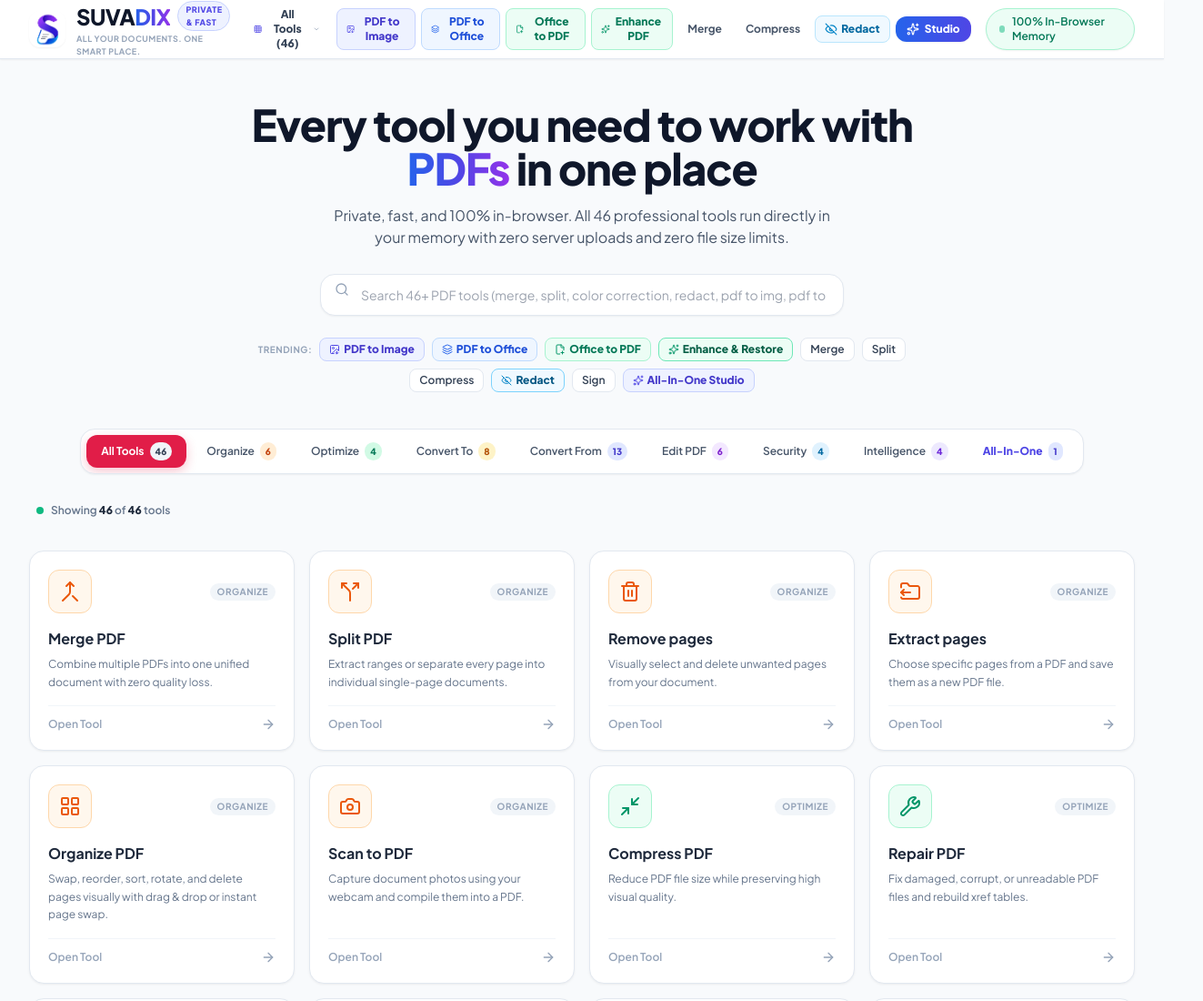
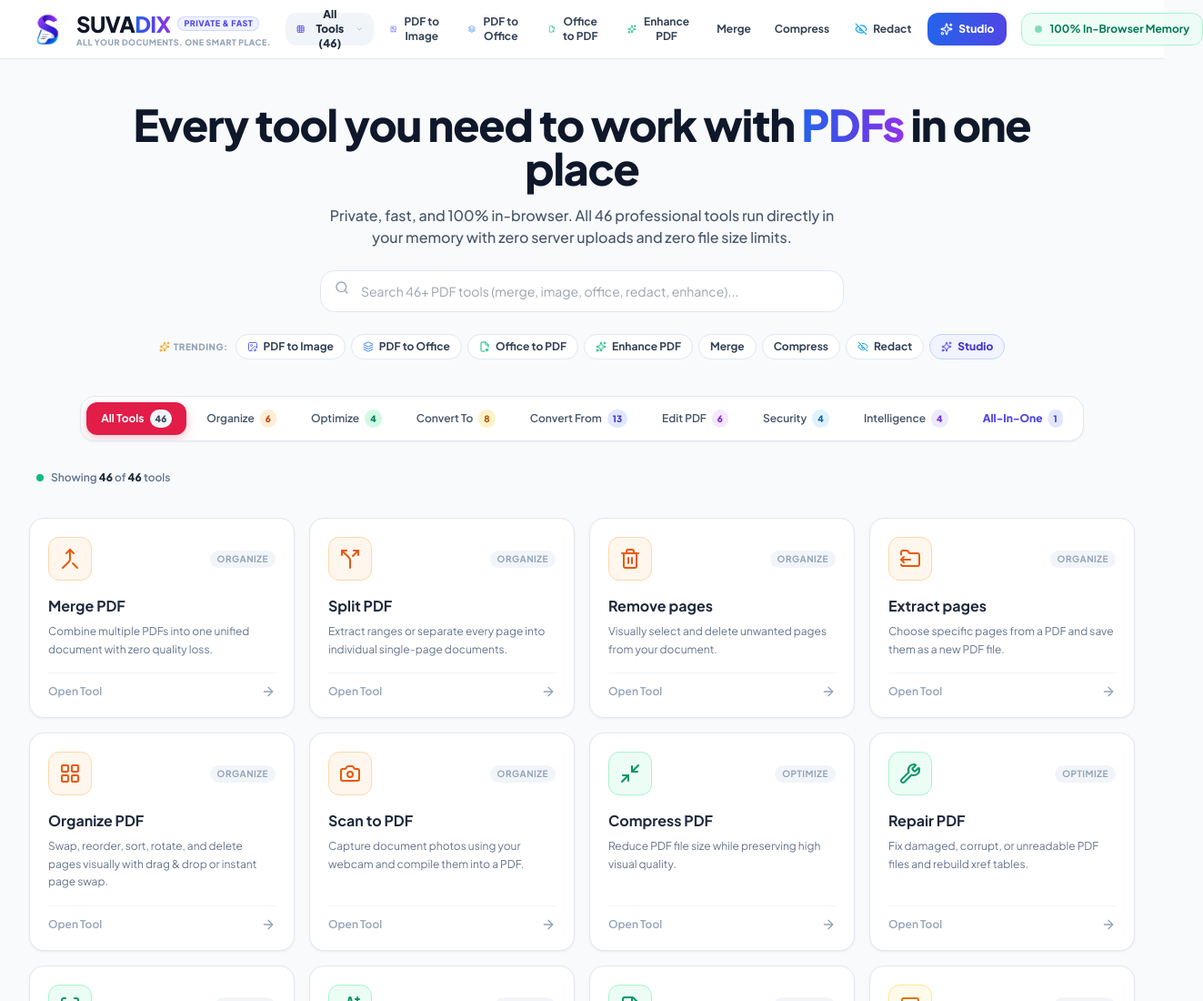
Before and after one commit to editorakilan/SUVADIX, a plain HTML site: page index.html in a window 1280 px wide. Shown: the top 1100 px of the page at 91% size, 1323 px wide, since content can reach past the window. Drawn offline with nearby package versions, Linux system fonts and the light colour scheme; a web font is replaced by a local one.

Commit message:
fix(ui): pixel-perfect alignment for header navbar and single-row trending bar

```diff
--- a/index.html
+++ b/index.html
@@ -50,25 +50,27 @@
 <body class="min-h-screen flex flex-col bg-slate-50 text-slate-900 antialiased selection:bg-indigo-500 selection:text-white">
 
   <!-- Top Clean Navigation -->
-  <header class="sticky top-0 z-40 bg-white border-b border-slate-200 shadow-sm transition-colors duration-200">
+  <header class="sticky top-0 z-40 bg-white/95 dark:bg-slate-900/95 backdrop-blur-md border-b border-slate-200 dark:border-slate-800 shadow-xs transition-colors duration-200">
     <div class="max-w-7xl mx-auto px-4 sm:px-6 lg:px-8 h-16 flex items-center justify-between gap-4">
-      <div class="flex items-center gap-3 cursor-pointer group" onclick="window.app && window.app.closeToolWorkspace()">
-        <img src="assets/suvadix-icon-transparent.png" alt="SUVADIX Logo" class="w-10 h-10 object-contain rounded-xl shadow-sm group-hover:scale-105 transition-transform duration-300">
-        <div class="flex flex-col">
+
+      <!-- Brand Logo Lockup -->
+      <div class="flex items-center gap-3 cursor-pointer group select-none flex-shrink-0" onclick="window.app && window.app.closeToolWorkspace()">
+        <img src="assets/suvadix-icon-transparent.png" alt="SUVADIX Logo" class="w-10 h-10 object-contain rounded-xl shadow-xs group-hover:scale-105 transition-transform duration-200">
+        <div class="flex flex-col justify-center">
           <div class="flex items-center gap-2">
-            <span class="font-extrabold text-2xl tracking-tight text-slate-900 leading-none">SUVA<span class="bg-gradient-to-r from-blue-600 via-indigo-600 to-purple-600 bg-clip-text text-transparent">DIX</span></span>
-            <span class="hidden sm:inline-block px-2 py-0.5 text-[9px] font-extrabold uppercase tracking-wider bg-indigo-50 text-indigo-600 border border-indigo-200 rounded-full">Private & Fast</span>
+            <span class="font-black text-2xl tracking-tight text-slate-900 dark:text-white leading-none">SUVA<span class="bg-gradient-to-r from-blue-600 via-indigo-600 to-purple-600 bg-clip-text text-transparent">DIX</span></span>
+            <span class="hidden sm:inline-flex items-center h-4 px-1.5 text-[9px] font-black uppercase tracking-wider bg-indigo-50 dark:bg-indigo-950 text-indigo-600 dark:text-indigo-400 border border-indigo-200/80 dark:border-indigo-800 rounded-full leading-none">Private & Fast</span>
           </div>
-          <span class="text-[9px] font-bold tracking-wider text-slate-400 uppercase mt-0.5 hidden sm:block">ALL YOUR DOCUMENTS. ONE SMART PLACE.</span>
+          <span class="text-[9px] font-extrabold tracking-wider text-slate-400 dark:text-slate-500 uppercase mt-1 hidden sm:block leading-none">ALL YOUR DOCUMENTS. ONE SMART PLACE.</span>
         </div>
       </div>
 
-      <!-- Header Navigation Bar -->
-      <nav class="hidden lg:flex items-center gap-1.5 text-xs font-bold text-slate-600">
+      <!-- Header Navigation Bar (Uniform Height & Alignment) -->
+      <nav class="hidden xl:flex items-center gap-1.5 text-xs font-bold text-slate-600 dark:text-slate-300">
         <!-- All Tools Mega Dropdown Button -->
-        <div class="relative group" id="header-tools-dropdown-container">
-          <button id="header-all-tools-trigger" class="flex items-center gap-1.5 px-3 py-2 rounded-xl text-slate-700 hover:text-indigo-600 hover:bg-slate-100 transition font-extrabold">
-            <i data-lucide="grid" class="w-4 h-4 text-indigo-600"></i>
+        <div class="relative group h-9 flex items-center" id="header-tools-dropdown-container">
+          <button id="header-all-tools-trigger" class="h-9 inline-flex items-center gap-1.5 px-3 rounded-xl bg-slate-100 hover:bg-slate-200/80 dark:bg-slate-800 dark:hover:bg-slate-700 text-slate-800 dark:text-slate-100 transition-colors font-black">
+            <i data-lucide="grid" class="w-4 h-4 text-indigo-600 dark:text-indigo-400"></i>
             <span>All Tools (46)</span>
             <i data-lucide="chevron-down" class="w-3.5 h-3.5 text-slate-400 group-hover:rotate-180 transition-transform"></i>
           </button>
@@ -79,37 +81,37 @@
           </div>
         </div>
 
-        <button onclick="window.app && window.app.openTool('pdf-to-img')" class="px-2.5 py-1.5 rounded-lg text-indigo-700 bg-indigo-50 hover:bg-indigo-100 border border-indigo-200 transition font-extrabold flex items-center gap-1">
-          <i data-lucide="image-down" class="w-3.5 h-3.5 text-indigo-600"></i>
+        <button onclick="window.app && window.app.openTool('pdf-to-img')" class="h-9 inline-flex items-center gap-1.5 px-3 rounded-xl text-slate-700 dark:text-slate-200 hover:text-indigo-600 hover:bg-slate-100 dark:hover:bg-slate-800 transition-colors font-bold">
+          <i data-lucide="image-down" class="w-3.5 h-3.5 text-indigo-500"></i>
           <span>PDF to Image</span>
         </button>
-        <button onclick="window.app && window.app.openTool('pdf-to-office')" class="px-2.5 py-1.5 rounded-lg text-blue-700 bg-blue-50 hover:bg-blue-100 border border-blue-200 transition font-extrabold flex items-center gap-1">
-          <i data-lucide="layers" class="w-3.5 h-3.5 text-blue-600"></i>
+        <button onclick="window.app && window.app.openTool('pdf-to-office')" class="h-9 inline-flex items-center gap-1.5 px-3 rounded-xl text-slate-700 dark:text-slate-200 hover:text-blue-600 hover:bg-slate-100 dark:hover:bg-slate-800 transition-colors font-bold">
+          <i data-lucide="layers" class="w-3.5 h-3.5 text-blue-500"></i>
           <span>PDF to Office</span>
         </button>
-        <button onclick="window.app && window.app.openTool('office-to-pdf')" class="px-2.5 py-1.5 rounded-lg text-emerald-700 bg-emerald-50 hover:bg-emerald-100 border border-emerald-200 transition font-extrabold flex items-center gap-1">
-          <i data-lucide="file-plus-2" class="w-3.5 h-3.5 text-emerald-600"></i>
+        <button onclick="window.app && window.app.openTool('office-to-pdf')" class="h-9 inline-flex items-center gap-1.5 px-3 rounded-xl text-slate-700 dark:text-slate-200 hover:text-emerald-600 hover:bg-slate-100 dark:hover:bg-slate-800 transition-colors font-bold">
+          <i data-lucide="file-plus-2" class="w-3.5 h-3.5 text-emerald-500"></i>
           <span>Office to PDF</span>
         </button>
-        <button onclick="window.app && window.app.openTool('color-correction')" class="px-2.5 py-1.5 rounded-lg text-emerald-700 bg-emerald-50 hover:bg-emerald-100 border border-emerald-200 transition font-extrabold flex items-center gap-1">
-          <i data-lucide="sparkles" class="w-3.5 h-3.5 text-emerald-600"></i>
+        <button onclick="window.app && window.app.openTool('color-correction')" class="h-9 inline-flex items-center gap-1.5 px-3 rounded-xl text-slate-700 dark:text-slate-200 hover:text-emerald-600 hover:bg-slate-100 dark:hover:bg-slate-800 transition-colors font-bold">
+          <i data-lucide="sparkles" class="w-3.5 h-3.5 text-emerald-500"></i>
           <span>Enhance PDF</span>
         </button>
-        <button onclick="window.app && window.app.openTool('merge')" class="px-2.5 py-1.5 rounded-lg hover:text-slate-900 hover:bg-slate-100 transition">Merge</button>
-        <button onclick="window.app && window.app.openTool('compress')" class="px-2.5 py-1.5 rounded-lg hover:text-slate-900 hover:bg-slate-100 transition">Compress</button>
-        <button onclick="window.app && window.app.openTool('redact')" class="px-2.5 py-1.5 rounded-lg text-sky-700 bg-sky-50 hover:bg-sky-100 border border-sky-200 transition font-extrabold flex items-center gap-1">
-          <i data-lucide="eye-off" class="w-3.5 h-3.5 text-sky-600"></i>
+        <button onclick="window.app && window.app.openTool('merge')" class="h-9 inline-flex items-center px-2.5 rounded-xl text-slate-700 dark:text-slate-200 hover:text-slate-900 hover:bg-slate-100 dark:hover:bg-slate-800 transition-colors font-bold">Merge</button>
+        <button onclick="window.app && window.app.openTool('compress')" class="h-9 inline-flex items-center px-2.5 rounded-xl text-slate-700 dark:text-slate-200 hover:text-slate-900 hover:bg-slate-100 dark:hover:bg-slate-800 transition-colors font-bold">Compress</button>
+        <button onclick="window.app && window.app.openTool('redact')" class="h-9 inline-flex items-center gap-1.5 px-3 rounded-xl text-slate-700 dark:text-slate-200 hover:text-sky-600 hover:bg-slate-100 dark:hover:bg-slate-800 transition-colors font-bold">
+          <i data-lucide="eye-off" class="w-3.5 h-3.5 text-sky-500"></i>
           <span>Redact</span>
         </button>
-        <button onclick="window.app && window.app.openTool('all-in-one')" class="px-3 py-1.5 rounded-xl bg-gradient-to-r from-blue-600 to-indigo-600 hover:from-blue-700 hover:to-indigo-700 text-white font-extrabold shadow-sm hover:shadow transition flex items-center gap-1.5">
+        <button onclick="window.app && window.app.openTool('all-in-one')" class="h-9 inline-flex items-center gap-1.5 px-3.5 rounded-xl bg-gradient-to-r from-blue-600 to-indigo-600 hover:from-blue-700 hover:to-indigo-700 text-white font-black shadow-xs hover:shadow transition-all">
           <i data-lucide="sparkles" class="w-3.5 h-3.5"></i>
           <span>Studio</span>
         </button>
       </nav>
 
-      <div class="flex items-center gap-3">
+      <div class="flex items-center gap-3 flex-shrink-0">
         <!-- Privacy Badge -->
-        <div class="hidden sm:flex items-center gap-2 px-3.5 py-1.5 rounded-full bg-emerald-50 border border-emerald-200 text-emerald-700 text-xs font-semibold shadow-sm">
+        <div class="hidden sm:inline-flex items-center gap-2 h-9 px-3.5 rounded-xl bg-emerald-50/80 dark:bg-emerald-950/40 border border-emerald-200 dark:border-emerald-800 text-emerald-700 dark:text-emerald-300 text-xs font-bold shadow-2xs">
           <span class="w-2 h-2 rounded-full bg-emerald-500 animate-pulse"></span>
           <span>100% In-Browser Memory</span>
         </div>
@@ -123,52 +125,53 @@
     <!-- DASHBOARD VIEW -->
     <div id="dashboard-view" class="space-y-8">
       <!-- Hero Header -->
-      <div class="text-center max-w-3xl mx-auto space-y-4 pt-4 pb-2">
-        <h1 class="text-3xl sm:text-5xl font-extrabold tracking-tight leading-tight text-slate-900">
+      <div class="text-center max-w-5xl mx-auto space-y-4 pt-4 pb-2">
+        <h1 class="text-3xl sm:text-5xl font-black tracking-tight leading-tight text-slate-900 dark:text-slate-100">
           Every tool you need to work with <span class="bg-gradient-to-r from-blue-600 via-indigo-600 to-purple-600 bg-clip-text text-transparent">PDFs</span> in one place
         </h1>
-        <p class="text-sm sm:text-base text-slate-600 max-w-xl mx-auto">
+        <p class="text-sm sm:text-base text-slate-600 dark:text-slate-400 max-w-xl mx-auto font-medium">
           Private, fast, and 100% in-browser. All 46 professional tools run directly in your memory with zero server uploads and zero file size limits.
         </p>
 
         <!-- Search Bar with Glow -->
-        <div class="relative max-w-xl mx-auto pt-3">
+        <div class="relative max-w-xl mx-auto pt-2">
           <div class="absolute inset-y-0 left-0 pl-4 flex items-center pointer-events-none text-slate-400">
             <i data-lucide="search" class="w-4 h-4"></i>
           </div>
-          <input type="text" id="search-input" placeholder="Search 46+ PDF tools (merge, split, color correction, redact, pdf to img, pdf to office, office to pdf, 16-bit tiff/exr/dpx)..." class="w-full pl-11 pr-4 py-3 rounded-2xl border border-slate-200 bg-white text-sm shadow-sm focus:border-indigo-500 focus:ring-2 focus:ring-indigo-100 outline-none transition">
+          <input type="text" id="search-input" placeholder="Search 46+ PDF tools (merge, image, office, redact, enhance)..." class="w-full pl-11 pr-4 py-3 rounded-2xl border border-slate-200 dark:border-slate-700 bg-white dark:bg-slate-800 text-sm shadow-xs focus:border-indigo-500 focus:ring-2 focus:ring-indigo-100 dark:focus:ring-indigo-950 outline-none transition">
         </div>
 
         <!-- Popular Trending Chips -->
-        <div class="flex flex-wrap items-center justify-center gap-2 pt-2 text-xs">
-          <span class="text-slate-400 font-bold uppercase tracking-wider text-[10px]">Trending:</span>
-          <button onclick="window.app && window.app.openTool('pdf-to-img')" class="px-2.5 py-1 rounded-lg bg-indigo-50 border border-indigo-200 text-indigo-700 hover:bg-indigo-100 font-extrabold transition shadow-xs flex items-center gap-1">
-            <i data-lucide="image-down" class="w-3 h-3 text-indigo-600"></i>
+        <div class="flex items-center justify-center gap-1.5 pt-2 text-xs flex-wrap">
+          <span class="inline-flex items-center gap-1 text-slate-400 dark:text-slate-500 font-extrabold uppercase tracking-wider text-[10px] select-none mr-0.5">
+            <i data-lucide="sparkles" class="w-3 h-3 text-amber-500"></i>
+            <span>TRENDING:</span>
+          </span>
+          <button onclick="window.app && window.app.openTool('pdf-to-img')" class="h-7 inline-flex items-center gap-1.5 px-3 rounded-full bg-white dark:bg-slate-800 border border-slate-200 dark:border-slate-700 text-slate-700 dark:text-slate-200 hover:border-indigo-500 hover:text-indigo-600 hover:bg-indigo-50/50 dark:hover:bg-slate-700 font-bold transition shadow-2xs">
+            <i data-lucide="image-down" class="w-3 h-3 text-indigo-500"></i>
             <span>PDF to Image</span>
           </button>
-          <button onclick="window.app && window.app.openTool('pdf-to-office')" class="px-2.5 py-1 rounded-lg bg-blue-50 border border-blue-200 text-blue-700 hover:bg-blue-100 font-extrabold transition shadow-xs flex items-center gap-1">
-            <i data-lucide="layers" class="w-3 h-3 text-blue-600"></i>
+          <button onclick="window.app && window.app.openTool('pdf-to-office')" class="h-7 inline-flex items-center gap-1.5 px-3 rounded-full bg-white dark:bg-slate-800 border border-slate-200 dark:border-slate-700 text-slate-700 dark:text-slate-200 hover:border-blue-500 hover:text-blue-600 hover:bg-blue-50/50 dark:hover:bg-slate-700 font-bold transition shadow-2xs">
+            <i data-lucide="layers" class="w-3 h-3 text-blue-500"></i>
             <span>PDF to Office</span>
           </button>
-          <button onclick="window.app && window.app.openTool('office-to-pdf')" class="px-2.5 py-1 rounded-lg bg-emerald-50 border border-emerald-200 text-emerald-700 hover:bg-emerald-100 font-extrabold transition shadow-xs flex items-center gap-1">
-            <i data-lucide="file-plus-2" class="w-3 h-3 text-emerald-600"></i>
+          <button onclick="window.app && window.app.openTool('office-to-pdf')" class="h-7 inline-flex items-center gap-1.5 px-3 rounded-full bg-white dark:bg-slate-800 border border-slate-200 dark:border-slate-700 text-slate-700 dark:text-slate-200 hover:border-emerald-500 hover:text-emerald-600 hover:bg-emerald-50/50 dark:hover:bg-slate-700 font-bold transition shadow-2xs">
+            <i data-lucide="file-plus-2" class="w-3 h-3 text-emerald-500"></i>
             <span>Office to PDF</span>
           </button>
-          <button onclick="window.app && window.app.openTool('color-correction')" class="px-2.5 py-1 rounded-lg bg-emerald-50 border border-emerald-300 text-emerald-800 hover:bg-emerald-100 font-extrabold transition shadow-xs flex items-center gap-1">
-            <i data-lucide="sparkles" class="w-3 h-3 text-emerald-600"></i>
-            <span>Enhance & Restore</span>
+          <button onclick="window.app && window.app.openTool('color-correction')" class="h-7 inline-flex items-center gap-1.5 px-3 rounded-full bg-white dark:bg-slate-800 border border-slate-200 dark:border-slate-700 text-slate-700 dark:text-slate-200 hover:border-emerald-500 hover:text-emerald-600 hover:bg-emerald-50/50 dark:hover:bg-slate-700 font-bold transition shadow-2xs">
+            <i data-lucide="sparkles" class="w-3 h-3 text-emerald-500"></i>
+            <span>Enhance PDF</span>
           </button>
-          <button onclick="window.app && window.app.openTool('merge')" class="px-2.5 py-1 rounded-lg bg-white border border-slate-200 text-slate-700 hover:border-slate-400 font-semibold transition shadow-xs">Merge</button>
-          <button onclick="window.app && window.app.openTool('split')" class="px-2.5 py-1 rounded-lg bg-white border border-slate-200 text-slate-700 hover:border-slate-400 font-semibold transition shadow-xs">Split</button>
-          <button onclick="window.app && window.app.openTool('compress')" class="px-2.5 py-1 rounded-lg bg-white border border-slate-200 text-slate-700 hover:border-slate-400 font-semibold transition shadow-xs">Compress</button>
-          <button onclick="window.app && window.app.openTool('redact')" class="px-2.5 py-1 rounded-lg bg-sky-50 border border-sky-300 text-sky-800 hover:bg-sky-100 font-extrabold transition shadow-xs flex items-center gap-1">
-            <i data-lucide="eye-off" class="w-3 h-3 text-sky-600"></i>
+          <button onclick="window.app && window.app.openTool('merge')" class="h-7 inline-flex items-center px-3 rounded-full bg-white dark:bg-slate-800 border border-slate-200 dark:border-slate-700 text-slate-700 dark:text-slate-200 hover:border-slate-400 hover:text-slate-900 font-bold transition shadow-2xs">Merge</button>
+          <button onclick="window.app && window.app.openTool('compress')" class="h-7 inline-flex items-center px-3 rounded-full bg-white dark:bg-slate-800 border border-slate-200 dark:border-slate-700 text-slate-700 dark:text-slate-200 hover:border-slate-400 hover:text-slate-900 font-bold transition shadow-2xs">Compress</button>
+          <button onclick="window.app && window.app.openTool('redact')" class="h-7 inline-flex items-center gap-1.5 px-3 rounded-full bg-white dark:bg-slate-800 border border-slate-200 dark:border-slate-700 text-slate-700 dark:text-slate-200 hover:border-sky-500 hover:text-sky-600 hover:bg-sky-50/50 dark:hover:bg-slate-700 font-bold transition shadow-2xs">
+            <i data-lucide="eye-off" class="w-3 h-3 text-sky-500"></i>
             <span>Redact</span>
           </button>
-          <button onclick="window.app && window.app.openTool('sign')" class="px-2.5 py-1 rounded-lg bg-white border border-slate-200 text-slate-700 hover:border-slate-400 font-semibold transition shadow-xs">Sign</button>
-          <button onclick="window.app && window.app.openTool('all-in-one')" class="px-2.5 py-1 rounded-lg bg-indigo-50 border border-indigo-200 text-indigo-700 hover:bg-indigo-100 font-extrabold transition shadow-xs flex items-center gap-1">
-            <i data-lucide="sparkles" class="w-3 h-3 text-indigo-600"></i>
-            <span>All-In-One Studio</span>
+          <button onclick="window.app && window.app.openTool('all-in-one')" class="h-7 inline-flex items-center gap-1.5 px-3 rounded-full bg-indigo-50/70 dark:bg-indigo-950/40 border border-indigo-200 dark:border-indigo-800 text-indigo-700 dark:text-indigo-300 hover:bg-indigo-100 font-extrabold transition shadow-2xs">
+            <i data-lucide="sparkles" class="w-3 h-3 text-indigo-600 dark:text-indigo-400"></i>
+            <span>Studio</span>
           </button>
         </div>
       </div>
```
